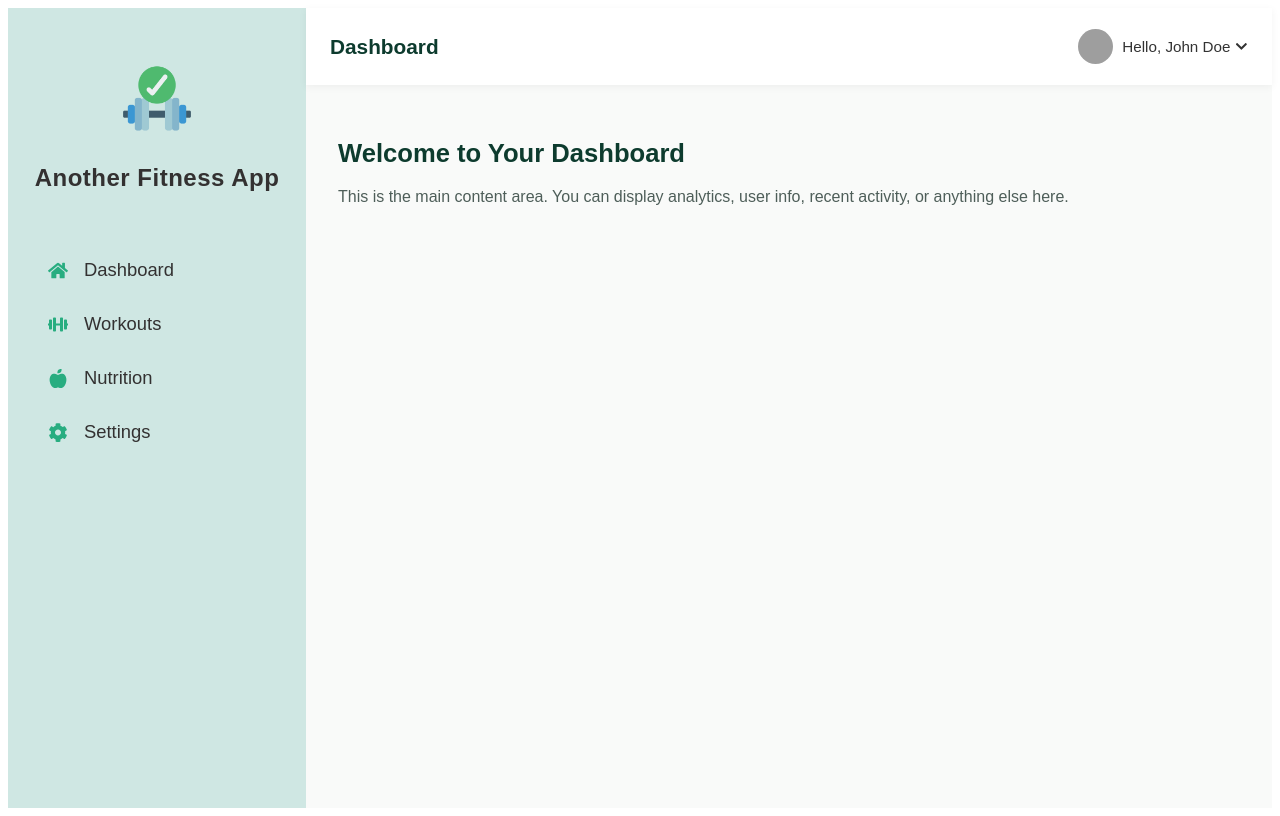
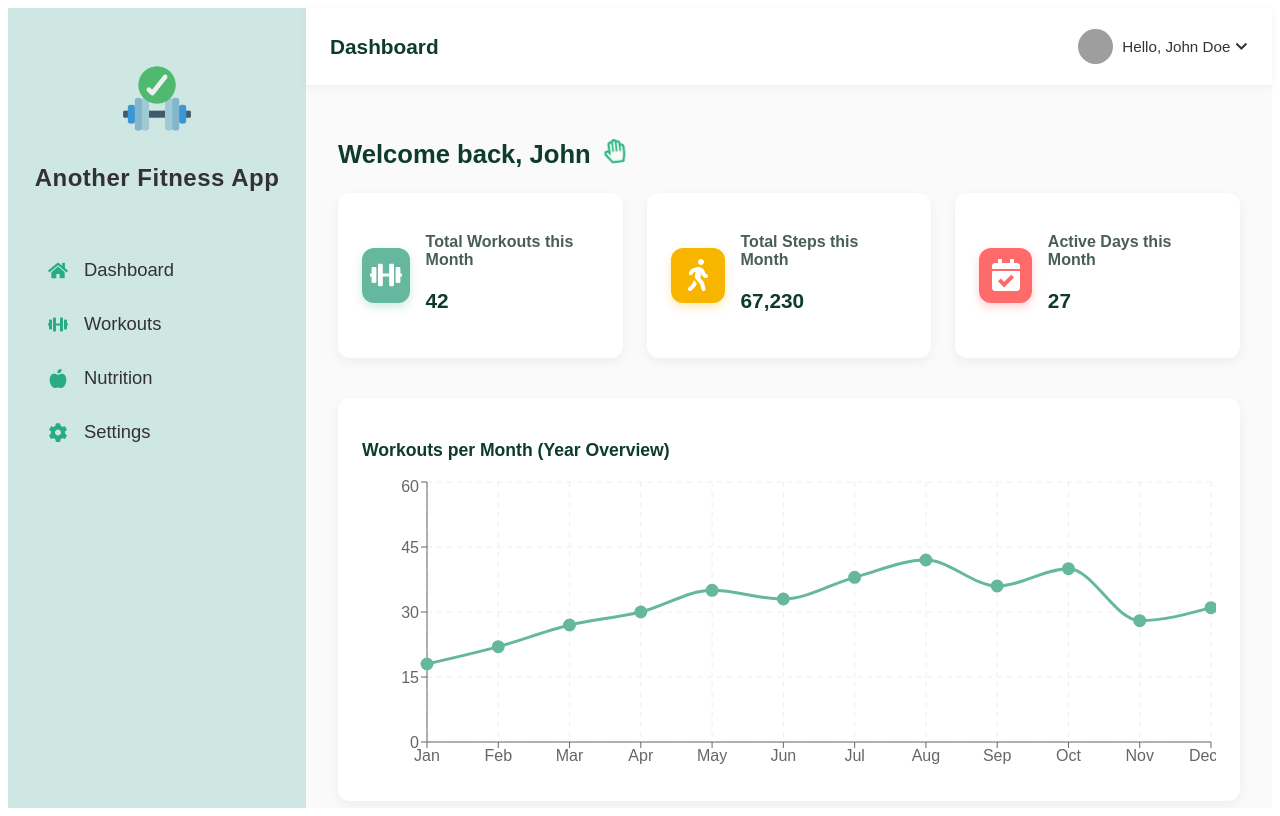
Before and after one commit to ACodes3/fitness-project, a React (Vite) app in the folder client/: page / in a window 1280 px wide. Built offline with nearby package versions, Linux system fonts and the light colour scheme; grey boxes are pictures that could not be loaded.

Commit message:
dashboadr main section ui

```diff
--- a/client/package.json
+++ b/client/package.json
@@ -13,7 +13,8 @@
     "react": "^19.1.1",
     "react-dom": "^19.1.1",
     "react-icons": "^5.5.0",
-    "react-router-dom": "^7.9.4"
+    "react-router-dom": "^7.9.4",
+    "recharts": "^3.3.0"
   },
   "devDependencies": {
     "@eslint/js": "^9.36.0",
--- a/client/src/assets/styles/mainContent.css
+++ b/client/src/assets/styles/mainContent.css
@@ -2,16 +2,202 @@
   flex: 1;
   padding: 2rem;
   background-color: #f9faf9;
+  overflow-y: auto;
 }
 
-.main-content h2 {
+.welcome-text {
   color: #0d3b2e;
   font-size: 1.6rem;
+  font-weight: 600;
+  margin-bottom: 1.5rem;
+}
+
+/* === DASHBOARD CARDS === */
+.dashboard-cards {
+  display: grid;
+  grid-template-columns: repeat(auto-fit, minmax(240px, 1fr));
+  gap: 1.5rem;
+  margin-bottom: 2.5rem;
+}
+
+.card {
+  background: #fff;
+  border-radius: 12px;
+  padding: 1.5rem;
+  box-shadow: 0 4px 12px rgba(0, 0, 0, 0.05);
+  display: flex;
+  align-items: center;
+  gap: 1rem;
+  transition: transform 0.2s ease, box-shadow 0.2s ease;
+}
+
+.card:hover {
+  transform: translateY(-4px);
+  box-shadow: 0 6px 16px rgba(0, 0, 0, 0.1);
+}
+
+.card-icon {
+  font-size: 2rem;
+  width: 55px;
+  height: 55px;
+  border-radius: 12px;
+  display: flex;
+  justify-content: center;
+  align-items: center;
+  color: #fff;
+}
+
+.card-text h3 {
+  color: #495e57;
+  font-size: 1rem;
+  margin-bottom: 0.3rem;
+}
+
+.card-text p {
+  color: #0d3b2e;
+  font-size: 1.3rem;
+  font-weight: 600;
+}
+
+/* === ICON COLORS === */
+.card-icon.workout {
+  background-color: #65b89d;
+  box-shadow: 0 4px 10px rgba(101, 184, 157, 0.3);
+}
+
+.card-icon.steps {
+  background-color: #f7b500;
+  box-shadow: 0 4px 10px rgba(247, 181, 0, 0.3);
+}
+
+.card-icon.active {
+  background-color: #ff6b6b;
+  box-shadow: 0 4px 10px rgba(255, 107, 107, 0.3);
+}
+
+/* === CHART SECTION === */
+.chart-section {
+  background: #fff;
+  border-radius: 12px;
+  box-shadow: 0 4px 12px rgba(0, 0, 0, 0.05);
+  padding: 1.5rem;
+  margin-bottom: 2.5rem;
+}
+
+.chart-section h3 {
+  color: #0d3b2e;
+  font-size: 1.1rem;
   margin-bottom: 1rem;
 }
 
-.main-content p {
-  color: #4e5e59;
-  font-size: 1rem;
-  line-height: 1.6;
+/* === RECENT ACTIVITY === */
+.recent-activity {
+  background: #fff;
+  border-radius: 12px;
+  box-shadow: 0 4px 12px rgba(0, 0, 0, 0.05);
+  padding: 1.5rem;
 }
+
+.recent-activity h3 {
+  color: #0d3b2e;
+  font-size: 1.1rem;
+  margin-bottom: 1rem;
+}
+
+.recent-activity ul {
+  list-style: none;
+  padding: 0;
+  margin: 0;
+}
+
+.recent-activity li {
+  padding: 0.8rem 0;
+  border-bottom: 1px solid #e5e9e7;
+}
+
+.recent-activity li:last-child {
+  border-bottom: none;
+}
+
+/* === ACTIVITY ITEM LAYOUT === */
+.activity-item {
+  display: flex;
+  align-items: center;
+  gap: 0.8rem;
+}
+
+.activity-icon {
+  font-size: 1.3rem;
+  width: 38px;
+  height: 38px;
+  border-radius: 10px;
+  display: flex;
+  justify-content: center;
+  align-items: center;
+  color: #fff;
+  transition: transform 0.2s ease;
+}
+
+.activity-item p {
+  color: #495e57;
+  font-size: 0.95rem;
+  margin: 0;
+}
+
+/* === INDIVIDUAL ICON COLORS === */
+.activity-icon.run {
+  background-color: #65b89d; /* mint green */
+  box-shadow: 0 3px 8px rgba(101, 184, 157, 0.3);
+}
+
+.activity-icon.strength {
+  background-color: #ff6b6b; /* coral red */
+  box-shadow: 0 3px 8px rgba(255, 107, 107, 0.3);
+}
+
+.activity-icon.yoga {
+  background-color: #f7b500; /* golden yellow */
+  box-shadow: 0 3px 8px rgba(247, 181, 0, 0.3);
+}
+
+/* === SUBTLE ANIMATION === */
+.activity-icon:hover {
+  transform: scale(1.1);
+}
+
+/* === SCROLLBAR === */
+.main-content::-webkit-scrollbar {
+  width: 8px;
+}
+
+.main-content::-webkit-scrollbar-thumb {
+  background-color: rgba(0, 0, 0, 0.1);
+  border-radius: 10px;
+}
+
+.wave-icon {
+  color: #30b982;
+  margin-left: 0.4rem;
+  font-size: 1.5rem;
+  transform-origin: bottom center;
+  animation: wave 1.5s infinite ease-in-out;
+}
+
+/* Optional subtle wave motion */
+@keyframes wave {
+  0% {
+    transform: rotate(0deg);
+  }
+  25% {
+    transform: rotate(10deg);
+  }
+  50% {
+    transform: rotate(0deg);
+  }
+  75% {
+    transform: rotate(-10deg);
+  }
+  100% {
+    transform: rotate(0deg);
+  }
+}
--- a/client/src/component/MainContent.jsx
+++ b/client/src/component/MainContent.jsx
@@ -1,13 +1,138 @@
+import {
+  CartesianGrid,
+  Line,
+  LineChart,
+  ResponsiveContainer,
+  Tooltip,
+  XAxis,
+  YAxis,
+} from "recharts";
 import "../assets/styles/mainContent.css";
 
+import {
+  FaCalendarCheck,
+  FaDumbbell,
+  FaRegHandPaper,
+  FaRunning,
+  FaWalking,
+} from "react-icons/fa";
+import { GiLotus } from "react-icons/gi";
+
 const MainContent = () => {
+  // === Monthly workout data (example dataset) ===
+  const monthlyData = [
+    { month: "Jan", workouts: 18 },
+    { month: "Feb", workouts: 22 },
+    { month: "Mar", workouts: 27 },
+    { month: "Apr", workouts: 30 },
+    { month: "May", workouts: 35 },
+    { month: "Jun", workouts: 33 },
+    { month: "Jul", workouts: 38 },
+    { month: "Aug", workouts: 42 },
+    { month: "Sep", workouts: 36 },
+    { month: "Oct", workouts: 40 },
+    { month: "Nov", workouts: 28 },
+    { month: "Dec", workouts: 31 },
+  ];
+
   return (
     <main className="main-content">
-      <h2>Welcome to Your Dashboard</h2>
-      <p>
-        This is the main content area. You can display analytics, user info,
-        recent activity, or anything else here.
-      </p>
+      <h2 className="welcome-text">
+        Welcome back, John <FaRegHandPaper className="wave-icon" />
+      </h2>
+
+      {/* === DASHBOARD CARDS === */}
+      <div className="dashboard-cards">
+        <div className="card">
+          <div className="card-icon workout">
+            <FaDumbbell />
+          </div>
+          <div className="card-text">
+            <h3>Total Workouts this Month</h3>
+            <p>42</p>
+          </div>
+        </div>
+
+        <div className="card">
+          <div className="card-icon steps">
+            <FaWalking />
+          </div>
+          <div className="card-text">
+            <h3>Total Steps this Month</h3>
+            <p>67,230</p>
+          </div>
+        </div>
+
+        <div className="card">
+          <div className="card-icon active">
+            <FaCalendarCheck />
+          </div>
+          <div className="card-text">
+            <h3>Active Days this Month</h3>
+            <p>27</p>
+          </div>
+        </div>
+      </div>
+
+      {/* === WORKOUT TREND CHART === */}
+      <div className="chart-section">
+        <h3>Workouts per Month (Year Overview)</h3>
+        <ResponsiveContainer width="100%" height={300}>
+          <LineChart data={monthlyData}>
+            <CartesianGrid stroke="#eee" strokeDasharray="5 5" />
+            <XAxis dataKey="month" />
+            <YAxis />
+            <Tooltip
+              contentStyle={{
+                backgroundColor: "#fff",
+                borderRadius: "8px",
+                border: "1px solid #ddd",
+              }}
+            />
+            <Line
+              type="monotone"
+              dataKey="workouts"
+              stroke="#65b89d"
+              strokeWidth={3}
+              dot={{ r: 5, fill: "#65b89d" }}
+              activeDot={{ r: 7, stroke: "#0d3b2e", strokeWidth: 2 }}
+            />
+          </LineChart>
+        </ResponsiveContainer>
+      </div>
+
+      {/* === RECENT ACTIVITY === */}
+      <div className="recent-activity">
+        <h3>Recent Workouts</h3>
+        <ul>
+          <li>
+            <div className="activity-item">
+              <span className="activity-icon run">
+                <FaRunning />
+              </span>
+              <p>Morning Run — 5km — 6,200 steps</p>
+            </div>
+          </li>
+
+          <li>
+            <div className="activity-item">
+              <span className="activity-icon strength">
+                <FaDumbbell />
+              </span>
+              <p>Upper Body Strength — 45 mins</p>
+            </div>
+          </li>
+
+          <li>
+            <div className="activity-item">
+              <span className="activity-icon yoga">
+                <GiLotus />
+              </span>
+              <p>Yoga Session — 30 mins</p>
+            </div>
+          </li>
+        </ul>
+      </div>
     </main>
   );
 };
```
Also changed, not shown: 1 other file (tests, documents, lock files or other folders).
